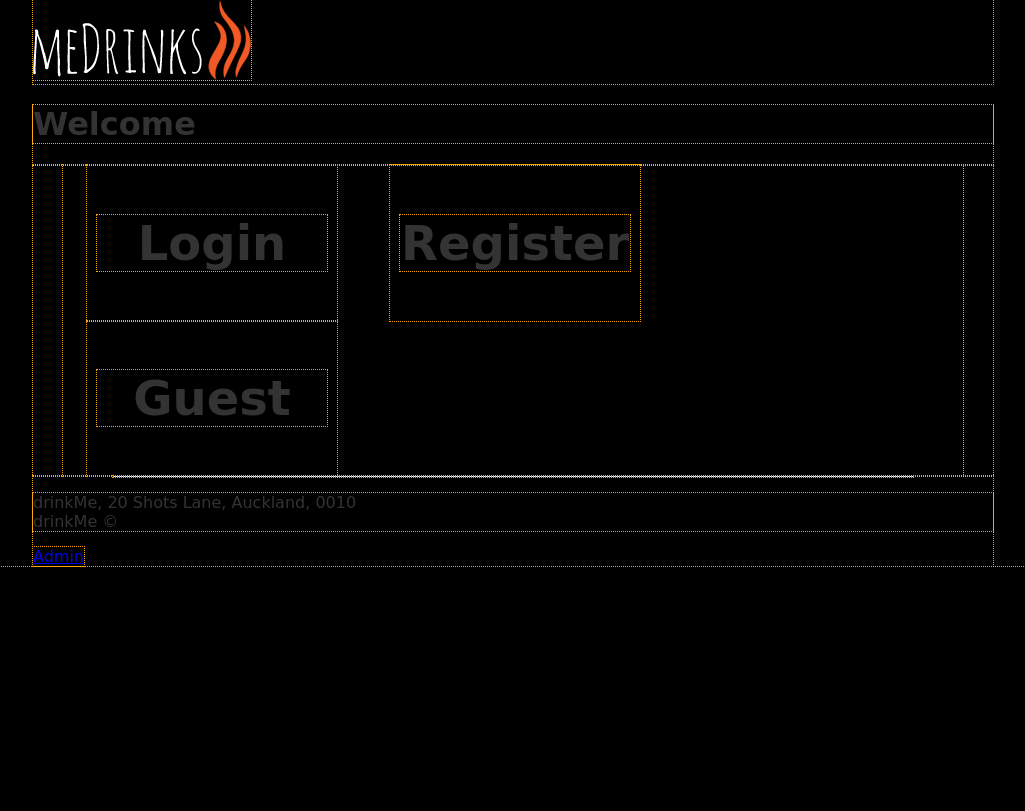
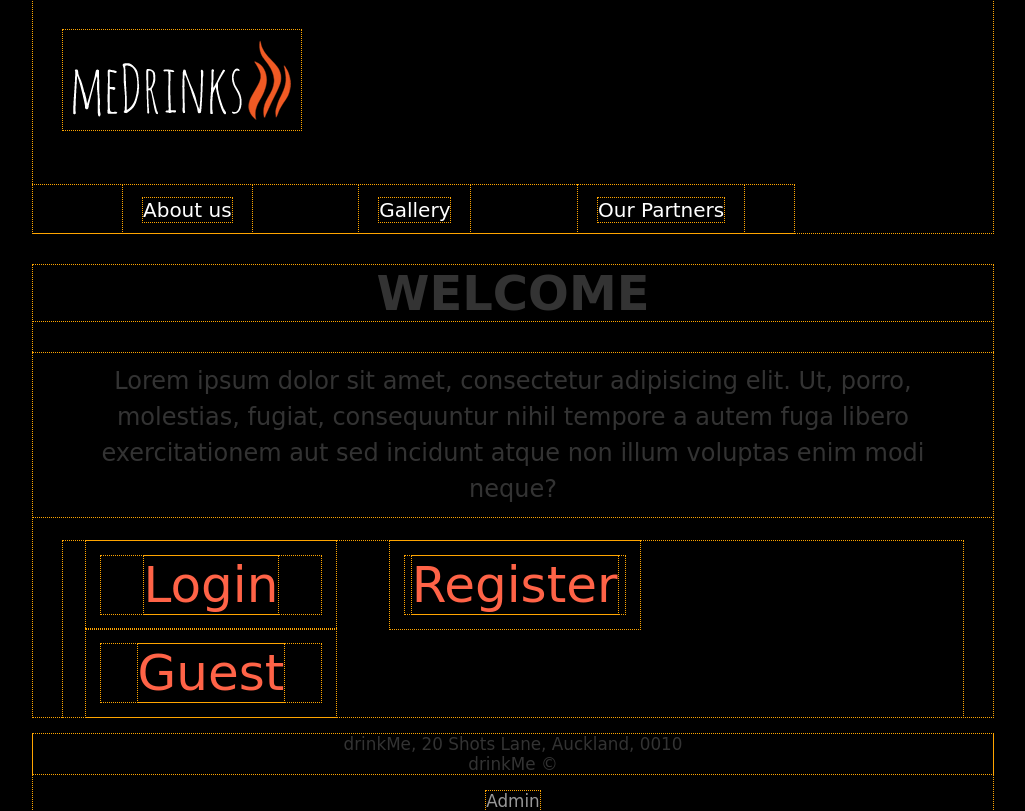
Before and after one commit to SaitauaD/coffee, a PHP site: page / in a window 1280 px wide. Shown: the whole page, without its empty margins (127-1152 px from the left). Before the commit the page ends 567 px from the top, so only its background shows below. Run offline with PHP 8.4, Linux system fonts and the light colour scheme; some libraries are stand-ins or nearby versions.

Commit message:
bucket and drop down

```diff
--- a/public/css/style.css
+++ b/public/css/style.css
@@ -23,20 +23,91 @@ article,aside,details,figcaption,figure,footer,header,hgroup,nav,section,summary
 	-webkit-box-sizing: border-box; /* Safari/Chrome, other WebKit */
 }
 
+/* ------ General ------- */
+
 body{
 	background: black;
+/*	background: url('../images/background/coffee.jpg') no-repeat center center fixed;
+  		-webkit-background-size: cover;
+  		-moz-background-size: cover;
+  		-o-background-size: cover;
+  		background-size: cover; 			*/
 	font-family: 'Amatic SC', cursive;
 	color: #333;
+	font-size: 1.5em;
 }
-
 
 .main, header, footer{
 	width: 960px;
 	margin: 0 auto;
+	background: rgba(0, 0, 0, 0.8);
 }
 
-.bucket{
+.line{
+	border-bottom: 1px solid white;
+	width: 800px;
+	margin: 0 auto;
+}
+.clearfix:after {
+    content: ".";
+    display: block;
+    clear: both;
+    visibility: hidden;
+    line-height: 0;
+    height: 0;
+}
+/* ------ HEADER ------- */
+
+#logo, nav{
+	float: left;
+	position: relative;
+}
+#logo{
+	margin: 30px 0 0 30px;
+	padding: 10px;
+}
+
+/* ------ NAVIGATION ------- */
+
+nav{
+	margin-top: 55px;
+
+}
+
+nav ul{
+	margin: 0;
+}
+
+nav ul li{
+	display: inline-block;
+	padding: 10px 20px;
+	margin: 0 50px;
+}
+
+nav ul li a{
+	text-decoration: none;
+	color: #fff;
+	font-size: 20px;
+}
+nav ul li a:hover{
+	color: tomato;
+}
+/* ------ MAIN ------- */
+
+.main h1, .main p{
+	text-align: center;
+}
+
+.main p{
+	padding: 10px 50px;
+	line-height: 1.5;
+}
+
+	/* ------ BUCKET ------- */
+
+	#bucket{
 		width: 900px;
+		min-height: 100%;
 		position: relative;
 		margin: 0 auto;
 	}
@@ -44,14 +115,61 @@ body{
 	.button{
 		width: 250px;
 		display: inline-block;
-	padding: 10px;
-	margin: 0 24px;
+		padding: 15px;
+		margin: 0 23px;
 		text-align: center;
-	font-size: 2em;
+		font-size: 1em;
+		position: relative;
+	}
+	.session a{
+		text-decoration: none;
+		color: tomato;
+		font-size: 50px;
+	}
+	.session a:hover{
+		border-top: 1px solid tomato;
+		border-bottom: 1px solid tomato;
 	}
 
-.line{
-	border-bottom: 1px solid white;
-	width: 800px;
-	margin: 0 auto;
+
+		/* ------ DROPDOWN ------- */
+
+		.dropdown{
+			width: 250px;
+			font-size: 0.8em;
+			display: none;
 		}
+
+		.dropdown input[type="text"], input[type="password"]{
+			width: 100px;
+			margin: 10px;
+			padding-bottom: 10px;
+			border: 1px dotted black;
+			border-bottom: 1px dotted white;
+			background: black;
+			color: white;
+		}
+
+		.dropdown input[type="submit"]{
+			margin: 10px 0 0 110px;
+			font-size: 15px;
+			background: black;
+			color: #fff;
+			border: 1px solid #fff;
+		}
+
+
+
+
+/* ------ HEADER ------- */
+/* ------ HEADER ------- */
+/* ------ FOOTER ------- */
+
+footer{
+	text-align: center;
+	font-size: 0.7em;
+}
+footer a{
+	text-decoration: none;
+	color: #999;
+}
--- a/views/footer.php
+++ b/views/footer.php
@@ -1,5 +1,5 @@
 	<footer>
-		<div class="line"></div>
+	<!-- <div class="line"></div>   -->
 	 	<p>drinkMe, 20 Shots Lane, Auckland, 0010<br>drinkMe &copy;</p>
 	 	<a href="admin_login.php">Admin</a>
 	</footer>
--- a/views/header.php
+++ b/views/header.php
@@ -4,8 +4,41 @@
 	<link rel="stylesheet" href="../public/css/style.css">
 	<meta charset="UTF-8">
 	<title>drinkMe</title>
+	<script type="text/javascript" src="http://ajax.googleapis.com/ajax/libs/jquery/1.6.2/jquery.min.js"></script>
+	<script>
+
+		$(document).ready(function () {
+			$('.link').click(function () {
+			    //Conditional states allow the dropdown box appear and disappear
+			    if ($('.dropdown').is(":visible")) {
+			        $('.dropdown').hide()
+			        $('#session').removeClass('active'); // When the dropdown is not visible removes the class "active"
+			    }else{
+			    	$('.dropdown').show()
+			    	$('#session').addClass('active'); // When the dropdown is visible add class "active"
+			    }
+			    return false;
+			});
+
+			// Allow to hide the dropdown box if you click anywhere on the document.
+			$('.dropdown').click(function(e) {e.stopPropagation();});
+			$(document).click(function() {
+			    $('.dropdown').hide();
+				$('#session').removeClass('active');
+			});
+		});
+
+	</script>
 </head>
 <body>
-	<header>
-		<img src="../public/images/logo/logo.fw.png" alt="">
+	<header class="clearfix">
+		<img id="logo" src="../public/images/logo/logo.fw.png" alt="">
+
+		<nav>
+			<ul>
+				<li><a href="#">About us</a></li>
+				<li><a href="#">Gallery</a></li>
+				<li><a href="#">Our Partners</a></li>
+			</ul>
+		</nav>
 	</header>
--- a/views/home.php
+++ b/views/home.php
@@ -1,13 +1,14 @@
 
    	<div class="main">
-	    <h1>Welcome</h1>
-	    <p></p>
+	    <h1>WELCOME	</h1>
+	    <p>Lorem ipsum dolor sit amet, consectetur adipisicing elit. Ut, porro, molestias, fugiat, consequuntur nihil tempore a autem fuga libero exercitationem aut sed incidunt atque non illum voluptas enim modi neque?</p>
 
-		<div class="bucket">
+		<div id="bucket">
 		    <div class="button">
-		     	<h2>Login</h2>
-	<!--	       	<a href="#"><img src="" alt=""></a>
-		       	<form action="">
+		    	<div class="session">
+		     		<a class="link" href="#">Login</a>
+		     	</div>
+		    	<form class="dropdown" action="#">
 			       	<div class="row">
 						<label for="">Username</label>
 						<input type="text">
@@ -19,16 +20,17 @@
 			       	<div class="row">
 						<input type="submit" value="Login">
 			       	</div>
-		       	</form>											-->
+		       	</form>
 		    </div> <!-- end of button div -->
 
 		    <div class="button">
-		     	<h2>Register</h2>
-	<!--	       	<a href="#"><img src="" alt=""></a>
-		       	<form action="">
+		    	<div class="session">
+		     		<a class="link" href="#">Register</a>
+		     	</div>
+		    	<form class="dropdown" action="#">
 			       	<div class="row">
 						<label for="">Create username</label>
-						<input type="text">
+						<input id="username" type="text">
 			       	</div>
 			       	<div class="row">
 						<label for="">Create password</label>
@@ -37,12 +39,13 @@
 			       	<div class="row">
 						<input type="submit" value="Login">
 			       	</div>
-		       	</form>											-->
+		       	</form>
 		    </div> <!-- end of button div -->
 
 		    <div class="button">
-		     	<h2>Guest</h2>
-	<!--	       	<a href="#"><img src="" alt=""></a>   		-->
+		    	<div class="session">
+					<a class="link" href="#">Guest</a>
+				</div>
 		    </div> <!-- end of button div -->
 	     </div> <!-- end of bucket div -->
 	</div> <!-- end of main div -->
```
Also changed, not shown: index.html (added, +12 -0 lines), libraries/test/email.php (added, +19 -0 lines), libraries/test/hash.php (added, +53 -0 lines), libraries/test/model.php (added, +43 -0 lines), libraries/README.md (added), public/images/background/coffee1.jpg (added), public/images/background/coffee2.jpg (added), public/images/background/coffee3.jpg (added), 2 other files. Lines whose indentation alone changed are shown as unchanged.
